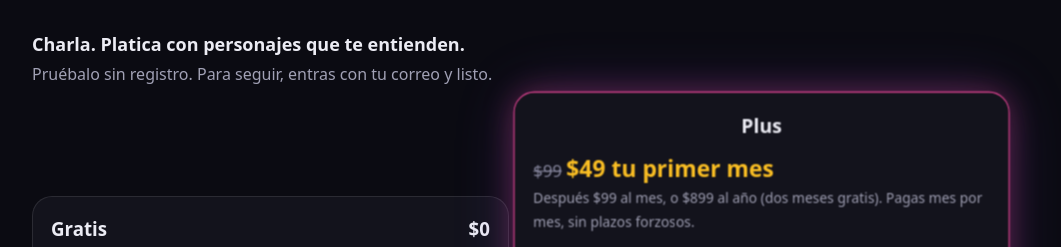
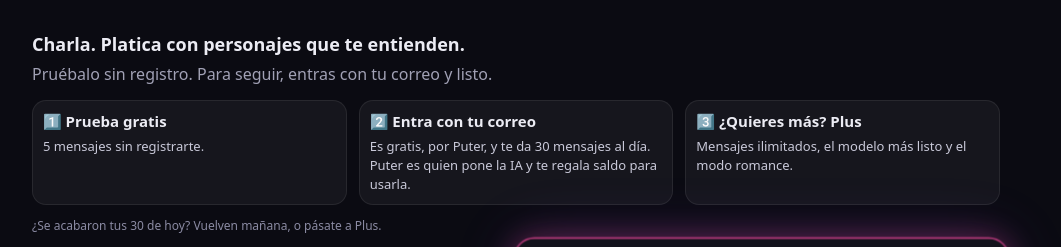
Before and after one commit to Alfredo829-dot/charla-ia, a plain HTML site: page index.html in a window 1280 px wide. Shown: the part 2487-2734 px from the top of the page, without its empty margins (124-1185 px from the left). Drawn offline with Linux system fonts and the light colour scheme.

Commit message:
Cómo funciona en 3 pasos

```diff
--- a/index.html
+++ b/index.html
@@ -12,6 +12,7 @@
   <section id="recientes" class="fila oculto"><h2>Sigue platicando</h2><div id="lRec" class="rec"></div></section>
   <section><h2 id="tLista">Descubre</h2><div id="lista" class="grid"></div></section>
   <section id="planes" class="planes"><h2>Charla. Platica con personajes que te entienden.</h2><p class="sub">Pruébalo sin registro. Para seguir, entras con tu correo y listo.</p>
+  <div class="pasos como"><div><b>1️⃣ Prueba gratis</b>5 mensajes sin registrarte.</div><div><b>2️⃣ Entra con tu correo</b>Es gratis, por Puter, y te da 30 mensajes al día. Puter es quien pone la IA y te regala saldo para usarla.</div><div><b>3️⃣ ¿Quieres más? Plus</b>Mensajes ilimitados, el modelo más listo y el modo romance.</div></div><p class="nota">¿Se acabaron tus 30 de hoy? Vuelven mañana, o pásate a Plus.</p>
   <div class="pl"><div class="plan"><h3>Gratis <b>$0</b></h3><ul><li>30 mensajes al día</li><li>Crea hasta 10 personajes</li><li>Voz y modo llamada</li><li>Chats grupales</li></ul><a href="#" class="btn sec">Empezar gratis</a></div>
   <div class="plan top"><h3>Plus</h3><p class="precio"><s>$99</s> <b>$49 tu primer mes</b><br><small>Después $99 al mes, o $899 al año (dos meses gratis). Pagas mes por mes, sin plazos forzosos.</small></p><ul><li>Mensajes ilimitados</li><li>El modelo más listo, que contesta más largo y se acuerda mejor de ti</li><li>Modo romance para mayores de 18, coqueto y sin contenido sexual</li><li>Hasta 50 personajes</li></ul><a class="btn plusLink" target="_blank" rel="noopener">Quiero Plus</a><p class="nota">Nos escribes por WhatsApp, pagas y te mandamos tu código para activarlo en Ajustes.</p></div></div>
   <p class="nota">La IA corre con tu cuenta gratis de Puter, que trae saldo incluido. Plus desbloquea funciones; no es un segundo cobro de IA.</p></section>
--- a/styles.css
+++ b/styles.css
@@ -69,3 +69,4 @@ body.claro{background:#000;color:#fff}body.claro .m.ia{background:#000;border:2p
 @media(max-width:420px){.cbar .ic{min-width:32px;font-size:15px}.cbar .av{width:38px;height:38px}}
 .plantillas{display:flex;flex-wrap:wrap;gap:6px;margin-bottom:10px}.plantillas small{width:100%}.plantillas button{background:#ffffff10;border:1px solid #ffffff1f;color:inherit;border-radius:999px;padding:5px 10px;font:inherit;font-size:13px;cursor:pointer}#bLetra{font-weight:800;font-size:15px}
 .precio{margin:4px 0 10px}.precio s{color:#8b8ba3}.precio b{font-size:22px;color:#fbbf24}.precio small{color:#a1a1b5}
+.pasos.como{grid-template-columns:repeat(auto-fit,minmax(140px,1fr));gap:12px;margin:12px 0 4px}.pasos.como b{font-size:15px;color:#ececf4;margin-bottom:4px}
```
